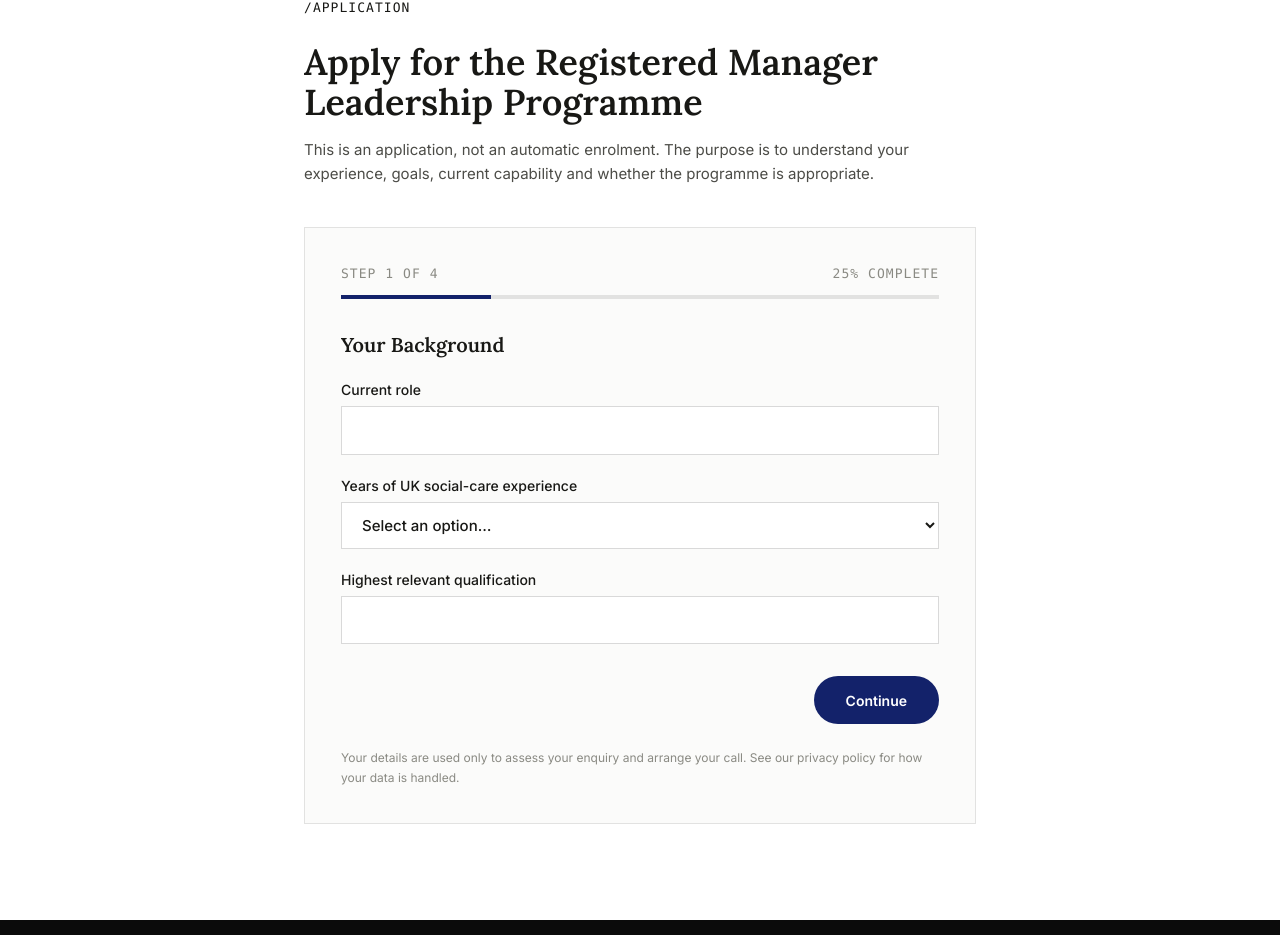
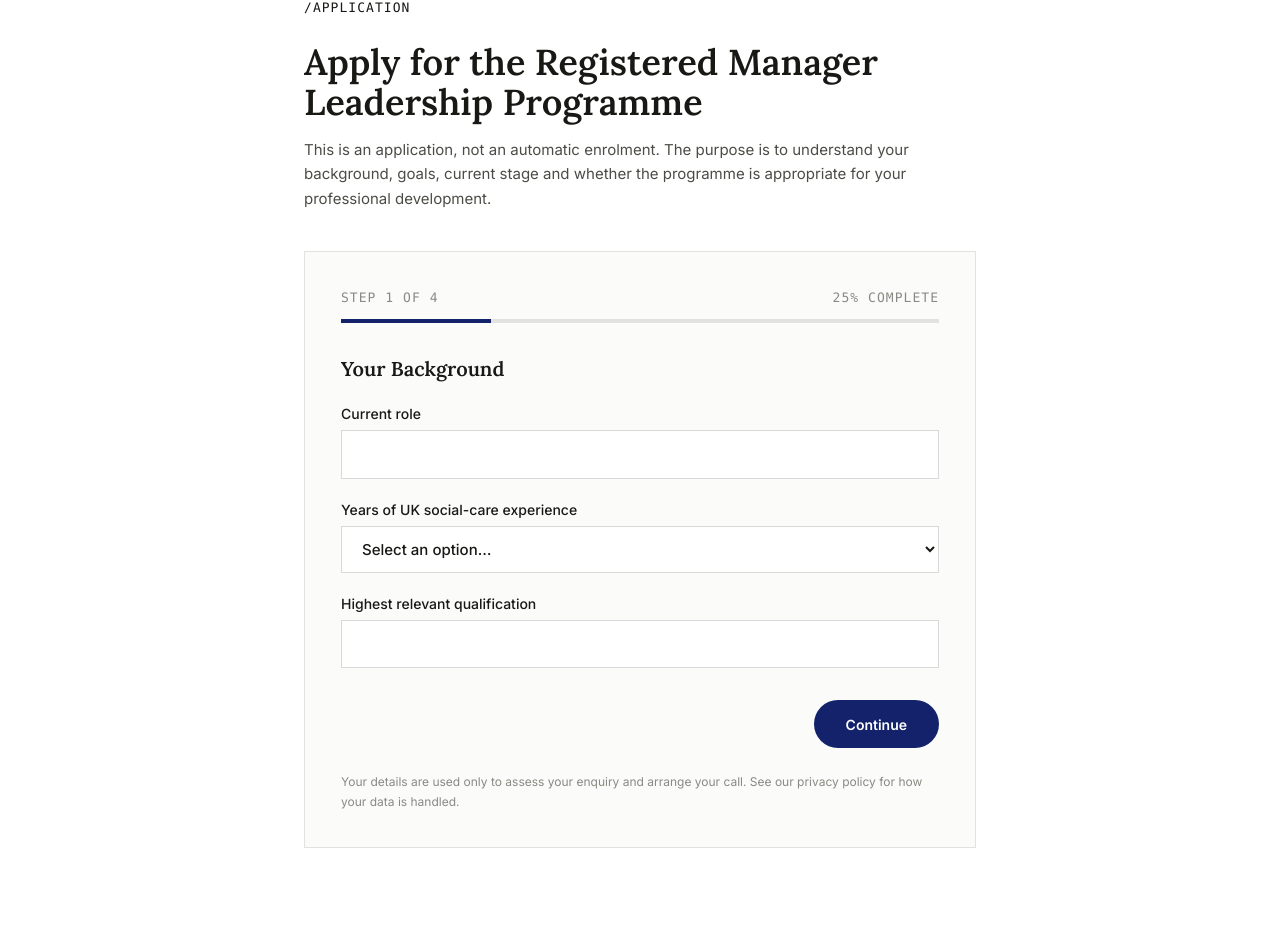
Before and after one commit to Niravana-web/joshvantage, a Next.js app: page /academy in a window 1280 px wide. Shown: the part 3213-4148 px from the top of the page. Built offline with nearby package versions, Linux system fonts and the light colour scheme.

Commit message:
Update Academy application intro wording per client
Co-Authored-By: Claude Fable 5 <noreply@anthropic.com>

```diff
--- a/app/academy/page.tsx
+++ b/app/academy/page.tsx
@@ -160,7 +160,7 @@ export default function AcademyPage() {
         <MultiStepForm funnel="academy"
           eyebrow="APPLICATION"
           title="Apply for the Registered Manager Leadership Programme"
-          intro="This is an application, not an automatic enrolment. The purpose is to understand your experience, goals, current capability and whether the programme is appropriate."
+          intro="This is an application, not an automatic enrolment. The purpose is to understand your background, goals, current stage and whether the programme is appropriate for your professional development."
           bookCta="Book Your 20-Minute Programme Assessment Call"
           submitNote="Submitting an application does not guarantee admission to the programme or any employment, Registered Manager, CQC, sponsorship or other professional outcome."
           steps={[
```
